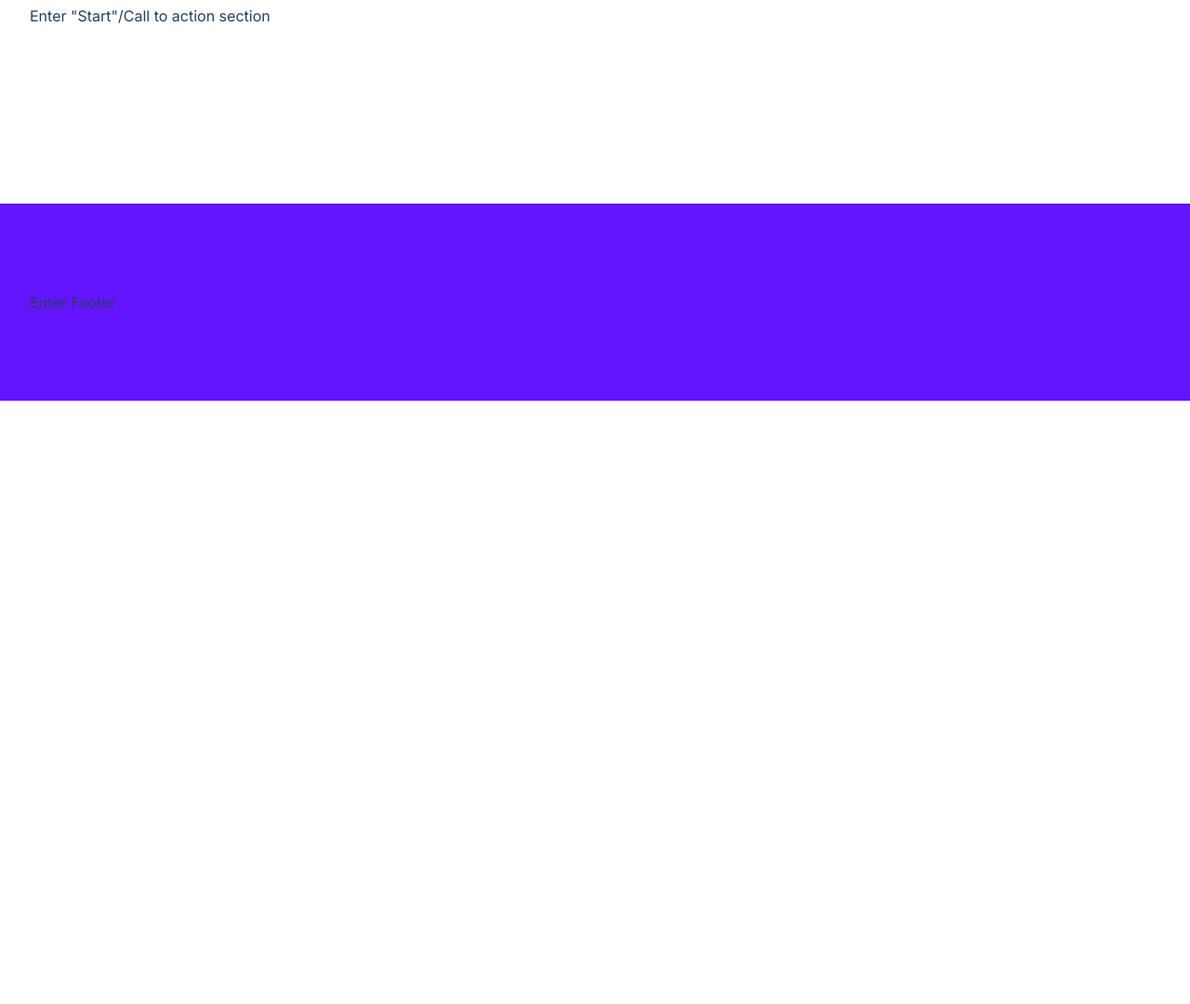
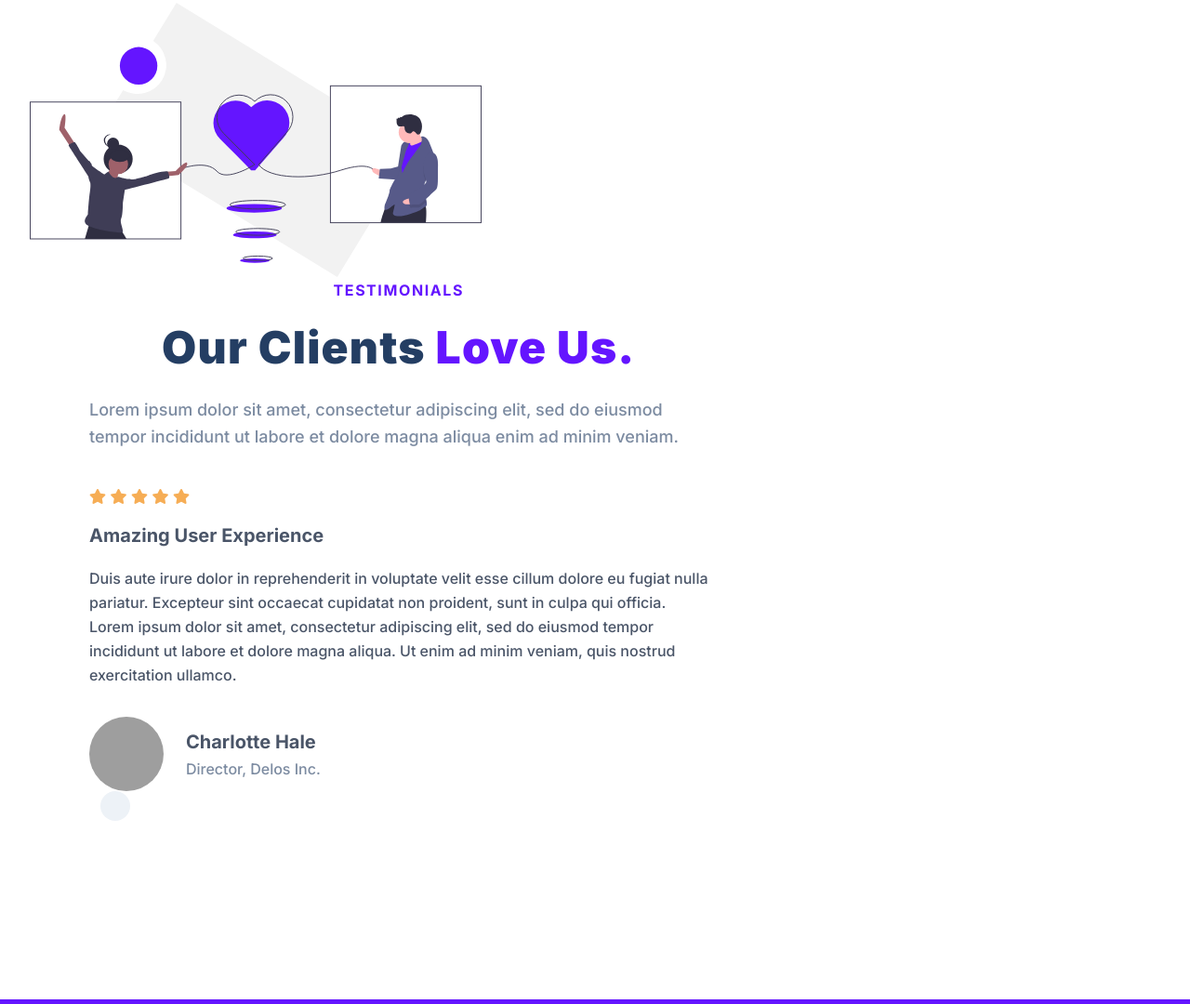
Before and after one commit to JOuelletteDev/treact-final-project, a plain HTML site: page index 2.html in a window 1280 px wide. Shown: the part 5175-6255 px from the top of the page at 93% size. Before the commit the page ends 5606 px from the top, so only its background shows below. Drawn offline with Linux system fonts and the light colour scheme; grey boxes are pictures that could not be loaded.

Commit message:
issues with testimonial section

```diff
--- a/index 2.html
+++ b/index 2.html
@@ -332,6 +332,11 @@
                                 <div class="plan__bottom">
                                     <button class="plan__button">buy now</button>
                                 </div>
+                                <svg width="600" height="600" viewBox="0 0 600 600" xmlns="http://www.w3.org/2000/svg" class="plans__blob">
+                                <g transform="translate(300,300)">
+                                <path d="M82,-98.3C129.8,-57.7,208.2,-54.1,229.6,-26.6C251.1,1,215.6,52.5,172.9,74.9C130.2,97.2,80.3,90.4,37.8,107.5C-4.8,124.7,-40,165.7,-63.3,162.3C-86.5,158.8,-97.8,110.9,-109.3,72.2C-120.7,33.5,-132.2,4.1,-140.1,-37.4C-147.9,-79,-152.1,-132.6,-128.1,-177.3C-104.1,-222.1,-52.1,-258,-17.5,-237.2C17.1,-216.4,34.3,-138.9,82,-98.3Z" fill="#FFB4BC"></path>
+                                </g>
+                                </svg>
                             </div>
                         </div>
                 </div>
@@ -347,7 +352,38 @@
         <section id="start">
             <div class="container">
                 <div class="row">
-                    <!--  -->Enter "Start"/Call to action section<!--  -->
+                   <img src="./assets/love-illustration.c759090fa833369ad6ffb6eb19cacb3e.svg" alt class="testimonials__img">
+                   <div class="testimonials__description">
+                    <div class="section__tag">testimonials</div>
+                    <h2 class="section__title">Our Clients<span class="purple"> Love Us.</span></h2>
+                    <p class="section__para">Lorem ipsum dolor sit amet, consectetur adipiscing elit, sed do eiusmod tempor incididunt ut labore et dolore magna aliqua enim ad minim veniam.</p>
+                    <div class="testimonial">
+                      <div class="testimonial__rating">
+                        <i class="fas fa-star" aria-hidden="true"></i>
+                        <i class="fas fa-star" aria-hidden="true"></i>
+                        <i class="fas fa-star" aria-hidden="true"></i>
+                        <i class="fas fa-star" aria-hidden="true"></i>
+                        <i class="fas fa-star" aria-hidden="true"></i>
+                      </div>
+                      <h3 class="testimonial__title">Amazing User Experience</h3>
+                      <p class="testimonial__para">Duis aute irure dolor in reprehenderit in voluptate velit esse cillum dolore eu fugiat nulla pariatur. Excepteur sint occaecat cupidatat non proident, sunt in culpa qui officia. Lorem ipsum dolor sit amet, consectetur adipiscing elit, sed do eiusmod tempor incididunt ut labore et dolore magna aliqua. Ut enim ad minim veniam, quis nostrud exercitation ullamco.</p>
+                      <div class="testimonial__bottom">
+                        <div class="testimonial__profile">
+                            <img src="https://images.unsplash.com/photo-1494790108377-be9c29b29330?ixlib=rb-1.2.1&amp;ixid=eyJhcHBfaWQiOjEyMDd9&amp;auto=format&amp;fit=facearea&amp;facepad=3.25&amp;w=512&amp;h=512&amp;q=80" class="testimonial__img">
+                            <div class="testimonial__details">
+                                <div class="testimonial__name">Charlotte Hale</div>
+                                <div class="testimonial__role">Director, Delos Inc.</div>
+                            </div>
+                        </div>
+                      </div>
+                      <div class="testimonial__buttons">
+                        <button class="testimonial__button">
+                           <svg fill="none" stroke="rgb(100,21,255)" stroke-linecap="round" stroke-linejoin="round" stroke-width="3" viewBox="0 0 24 24">
+                            <path d="M10 191-7m0 017-7m-7 7h18"></path>
+                           </svg>
+                        </button>
+                      </div>
+                    </div>
                 </div>
             </div>
         </section>
--- a/style.css
+++ b/style.css
@@ -850,6 +850,17 @@ PRICING ↓
   padding-bottom: 2rem;
 }
 
+.plans__blob {
+  z-index: -10;
+  position: absolute;
+  left: 0;
+  bottom: 0;
+  transform: translateX(-50%) translateY(50%) scaleX(1) scaleY(1);
+  height: 256px;
+  width: 256px;
+  opacity: 0.25;
+}
+
 /* PLAN BUSINESS */
 
 .plan:nth-child(2) {
@@ -899,9 +910,12 @@ PRICING ↓
 }
 
 .plan__button:hover {
-  transform: translate(1px -1px);
-  box-shadow: rgba(0, 0, 0, 0) 0px 0px 0px 0px rgba(0, 0, 0, 0) 0px 0px 0px 0px
-    rgba(0, 0, 0, 0.1) 0px 20px 25px -5px rgba(0, 0, 0, 0.04) 0px 10px 10px -5px;
+  transform: translate(1px, -1px);
+  box-shadow:
+    rgba(0, 0, 0, 0) 0px 0px 0px 0px,
+    rgba(0, 0, 0, 0) 0px 0px 0px 0px,
+    rgba(0, 0, 0, 0.1) 0px 20px 25px -5px,
+    rgba(0, 0, 0, 0.04) 0px 10px 10px -5px;
 }
 
 /*
@@ -912,6 +926,116 @@ TESTIMONIALS ↓
 
 #testimonials .row {
   display: flex;
+}
+
+.testimonials__img {
+  width: 40%;
+}
+
+.testimonials__description {
+  width: calc(100% - 40%);
+  display: flex;
+  flex-direction: column;
+  padding-left: 64px;
+}
+
+#testimonials .section__title {
+  margin-bottom: 24px;
+  line-height: 1.25;
+}
+
+.testimonial {
+  margin-top: 40px;
+}
+
+.testimonial__title {
+  color: #4a5568;
+  line-height: 1.625;
+  margin-top: 1rem;
+  font-size: 1.25rem;
+  font-weight: 700;
+}
+
+.fas {
+  font-weight: 900;
+  font-family: "Font Awesome 6 Free";
+  -webkit-font-smoothing: antialiased;
+  font-style: normal;
+  font-variant: normal;
+  line-height: 1;
+  text-rendering: auto;
+}
+
+.fa-star {
+  --fa: "\f005";
+  color: rgb(246 173 85);
+}
+
+.testimonial__para {
+  margin-top: 1rem;
+  margin-bottom: 2rem;
+  font-weight: 500;
+  line-height: 1.625;
+  font-size: 16px;
+  color: rgb(74 85 104);
+}
+
+.testimonial__bottom {
+  display: flex;
+  justify-content: space-between;
+}
+
+.testimonial__profile {
+  display: flex;
+  align-items: center;
+}
+
+.testimonial__img {
+  width: 80px;
+  height: 80px;
+  border-radius: 50%;
+}
+
+.testimonial__name {
+  color: #4a5568;
+  line-height: 1.625;
+  font-size: 1.25rem;
+  font-weight: 700;
+}
+
+.testimonial__role {
+  color: #7c8ba1;
+  font-weight: 500;
+  line-height: 1.5;
+}
+
+.testimonial__details {
+  margin-left: 24px;
+}
+
+.testimonial__buttons {
+  display: flex;
+  align-items: center;
+}
+
+.testimonial__button {
+  display: flex;
+  justify-content: center;
+  align-items: center;
+  padding: 16px;
+  background: #edf2f7;
+  border-radius: 50%;
+  margin: 0 12px;
+  transition: all 300ms ease;
+}
+
+button {
+  cursor: pointer;
+  border: none;
+}
+
+svg:not(:root) {
+  overflow-clip-margin: content-box;
 }
 
 /*
```
